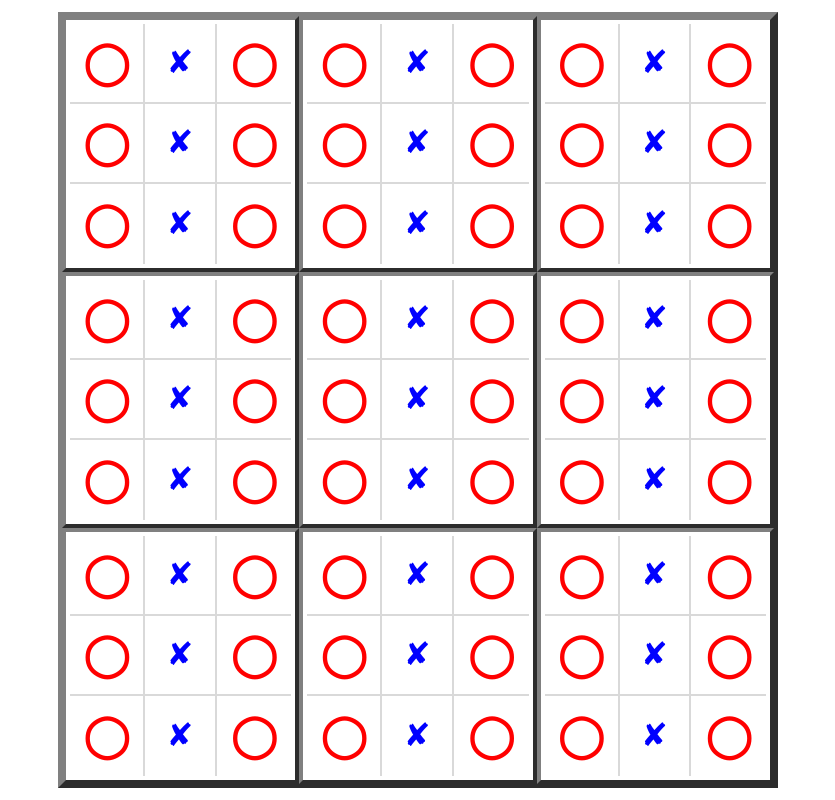
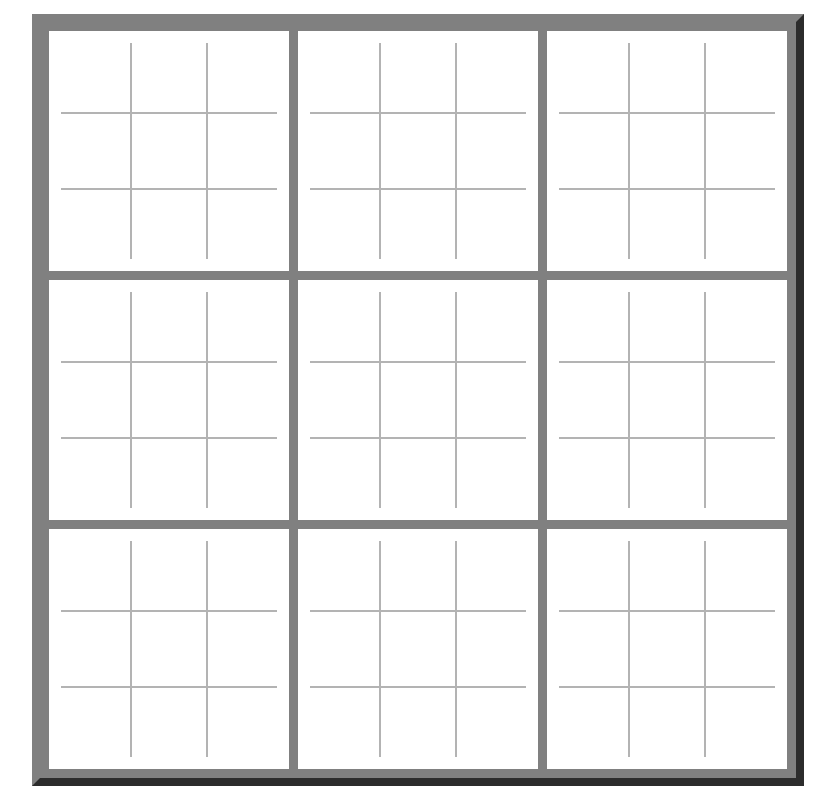
Before and after one commit to DMRobertson/metaox, a plain HTML site: page index.html in a window 1280 px wide. Shown: the whole page, without its empty margins (222-1057 px from the left). Drawn offline with Linux system fonts and the light colour scheme.

Commit message:
CSS cleanup (fixes problem with moving columns)

```diff
--- a/css/styles.scss
+++ b/css/styles.scss
@@ -1,57 +1,73 @@
-$cell_background_color: white;
+$cell_color: white;
+$grid_color: gray;
 
-html, body, main {
+$cell_size: 9.5vmin;
+$grid_padding: 1.5vmin;
+$grid_spacing: 1.2vmin;
+$meta_border: 1vmin;
+$line_width: 0.31vmin;
+
+/* From http://www.stefanwienert.de/blog/2012/05/18/easy-css-vendor-prefix-mixin-for-sass/ */
+@mixin vendor-prefix($name, $argument) {
+  -webkit-#{$name}: #{$argument};
+  -ms-#{$name}: #{$argument};
+  -moz-#{$name}: #{$argument};
+  -o-#{$name}: #{$argument};
+  #{$name}: #{$argument};
+}
+
+html, body {
 	height: 100%;
 	width: 100%;
+	padding: 0;
+	@include vendor-prefix(user-select, none)
 }
 
+/* https://css-tricks.com/centering-in-the-unknown/ */
+
 body {
-	display: table;
-	vertical-align: middle;
-	font-size: 4vmin;
+	text-align: center;
+	font-size: 0;
+}
+
+body:before {
+  content: '';
+  display: inline-block;
+  height: 100%;
+  vertical-align: middle;
 }
 
 main {
-	position: relative;
 	vertical-align: middle;
-	display: table-cell;
+	display: inline-block;
 }
 
-main * {
-	box-sizing: border-box;
-	border-collapse: separate;
-}
+/* styling the grid */
 
 .metagrid {
-	width: 90vmin;
-	background: $cell_background_color;
-	margin: auto;
-}
-
-.grid, .cell {
-	text-align: center;
-	vertical-align: middle;
+	background: gray;
+	font-size: 4vmin;
+	border-collapse: separate;
+	border-spacing: $grid_spacing;
+	border: $meta_border outset $grid_color;
 }
 
 .grid {
- 	padding: 0.5vmin;
-}
-
-.metagrid > tbody > tr > td, .metagrid {
-	border: 0.5vmin outset grey;
-	border-collapse: separate;
+	background: $cell_color;
 }
 
 .cell {
-	width: 10vmin;
-	overflow: hidden;
-	height: 10vmin;
-	border-width: 0.25vmin;
-	border-color: rgba(0, 0, 0, 0.15);
+	text-align: center;
+	vertical-align: middle;
+	width:  $cell_size;
+	height: $cell_size;
+	border: $line_width solid darken($cell_color, 30);
 }
 
-.cell.col1, .cell.col2 { border-right-style: solid;  }
-.cell.row1, .cell.row2 { border-bottom-style: solid; }
+.cell.col1 { border-left:   $grid_padding solid $cell_color; }
+.cell.col3 { border-right:  $grid_padding solid $cell_color; }
+.cell.row1 { border-top:    $grid_padding solid $cell_color; }
+.cell.row3 { border-bottom: $grid_padding solid $cell_color; }
 
-.cell.x:before {content:'\2718'; color: blue;}
-.cell.o:before {content: '\25EF'; color: red; font-size: 130%; font-weight: bold;}
+.cell.x {color: red; }
+.cell.o {color: blue; font-size: 130%; font-weight: bold;}
--- a/index.html
+++ b/index.html
@@ -5,7 +5,7 @@
 		<meta http-equiv="X-UA-Compatible" content="IE=edge" />
 		<meta name="viewport" content="width=device-width, initial-scale=1" />
 		<meta name="author" content="David Robertson" />
-
+		<script type="text/javascript" src="script.js"></script>
 		<title>Metaox</title>
 
 		<!-- Bootstrap core CSS -->
@@ -18,7 +18,6 @@
 		<script src="https://oss.maxcdn.com/respond/1.4.2/respond.min.js"></script>
 		<![endif]-->
 	</head>
-	<!--TODO: Javascript for showing/hiding abstracts?-->
 	<body>
 		<main>
 			<table class="metagrid">
@@ -26,84 +25,57 @@
 					<td>
 						<table class="grid row1 col1" id="grid11">
 							<tr>
-								<td class="cell row1 col1 o" id="cell1111">
-								</td>
-								<td class="cell row1 col2 x" id="cell1112">
-								</td>
-								<td class="cell row1 col3 o" id="cell1113">
-								</td>
+								<td class="cell row1 col1" id="cell1111"></td>
+								<td class="cell row1 col2" id="cell1112"></td>
+								<td class="cell row1 col3" id="cell1113"></td>
 							</tr>
 							<tr>
-								<td class="cell row2 col1 o" id="cell1121">
-								</td>
-								<td class="cell row2 col2 x" id="cell1122">
-								</td>
-								<td class="cell row2 col3 o" id="cell1123">
-								</td>
+								<td class="cell row2 col1" id="cell1121"></td>
+								<td class="cell row2 col2" id="cell1122"></td>
+								<td class="cell row2 col3" id="cell1123"></td>
 							</tr>
 							<tr>
-								<td class="cell row3 col1 o" id="cell1131">
-								</td>
-								<td class="cell row3 col2 x" id="cell1132">
-								</td>
-								<td class="cell row3 col3 o" id="cell1133">
-								</td>
+								<td class="cell row3 col1" id="cell1131"></td>
+								<td class="cell row3 col2" id="cell1132"></td>
+								<td class="cell row3 col3" id="cell1133"></td>
 							</tr>
 						</table>
 					</td>
 					<td>
 						<table class="grid row1 col2" id="grid12">
 							<tr>
-								<td class="cell row1 col1 o" id="cell1211">
-								</td>
-								<td class="cell row1 col2 x" id="cell1212">
-								</td>
-								<td class="cell row1 col3 o" id="cell1213">
-								</td>
+								<td class="cell row1 col1" id="cell1211"></td>
+								<td class="cell row1 col2" id="cell1212"></td>
+								<td class="cell row1 col3" id="cell1213"></td>
 							</tr>
 							<tr>
-								<td class="cell row2 col1 o" id="cell1221">
-								</td>
-								<td class="cell row2 col2 x" id="cell1222">
-								</td>
-								<td class="cell row2 col3 o" id="cell1223">
-								</td>
+								<td class="cell row2 col1" id="cell1221"></td>
+								<td class="cell row2 col2" id="cell1222"></td>
+								<td class="cell row2 col3" id="cell1223"></td>
 							</tr>
 							<tr>
-								<td class="cell row3 col1 o" id="cell1231">
-								</td>
-								<td class="cell row3 col2 x" id="cell1232">
-								</td>
-								<td class="cell row3 col3 o" id="cell1233">
-								</td>
+								<td class="cell row3 col1" id="cell1231"></td>
+								<td class="cell row3 col2" id="cell1232"></td>
+								<td class="cell row3 col3" id="cell1233"></td>
 							</tr>
 						</table>
 					</td>
 					<td>
 						<table class="grid row1 col3" id="grid13">
 							<tr>
-								<td class="cell row1 col1 o" id="cell1311">
-								</td>
-								<td class="cell row1 col2 x" id="cell1312">
-								</td>
-								<td class="cell row1 col3 o" id="cell1313">
-								</td>
+								<td class="cell row1 col1" id="cell1311"></td>
+								<td class="cell row1 col2" id="cell1312"></td>
+								<td class="cell row1 col3" id="cell1313"></td>
 							</tr>
 							<tr>
-								<td class="cell row2 col1 o" id="cell1321">
-								</td>
-								<td class="cell row2 col2 x" id="cell1322">
-								</td>
-								<td class="cell row2 col3 o" id="cell1323">
-								</td>
+								<td class="cell row2 col1" id="cell1321"></td>
+								<td class="cell row2 col2" id="cell1322"></td>
+								<td class="cell row2 col3" id="cell1323"></td>
 							</tr>
 							<tr>
-								<td class="cell row3 col1 o" id="cell1331">
-								</td>
-								<td class="cell row3 col2 x" id="cell1332">
-								</td>
-								<td class="cell row3 col3 o" id="cell1333">
-								</td>
+								<td class="cell row3 col1" id="cell1331"></td>
+								<td class="cell row3 col2" id="cell1332"></td>
+								<td class="cell row3 col3" id="cell1333"></td>
 							</tr>
 						</table>
 					</td>
@@ -112,84 +84,57 @@
 					<td>
 						<table class="grid row2 col1" id="grid21">
 							<tr>
-								<td class="cell row1 col1 o" id="cell2111">
-								</td>
-								<td class="cell row1 col2 x" id="cell2112">
-								</td>
-								<td class="cell row1 col3 o" id="cell2113">
-								</td>
+								<td class="cell row1 col1" id="cell2111"></td>
+								<td class="cell row1 col2" id="cell2112"></td>
+								<td class="cell row1 col3" id="cell2113"></td>
 							</tr>
 							<tr>
-								<td class="cell row2 col1 o" id="cell2121">
-								</td>
-								<td class="cell row2 col2 x" id="cell2122">
-								</td>
-								<td class="cell row2 col3 o" id="cell2123">
-								</td>
+								<td class="cell row2 col1" id="cell2121"></td>
+								<td class="cell row2 col2" id="cell2122"></td>
+								<td class="cell row2 col3" id="cell2123"></td>
 							</tr>
 							<tr>
-								<td class="cell row3 col1 o" id="cell2131">
-								</td>
-								<td class="cell row3 col2 x" id="cell2132">
-								</td>
-								<td class="cell row3 col3 o" id="cell2133">
-								</td>
+								<td class="cell row3 col1" id="cell2131"></td>
+								<td class="cell row3 col2" id="cell2132"></td>
+								<td class="cell row3 col3" id="cell2133"></td>
 							</tr>
 						</table>
 					</td>
 					<td>
 						<table class="grid row2 col2" id="grid22">
 							<tr>
-								<td class="cell row1 col1 o" id="cell2211">
-								</td>
-								<td class="cell row1 col2 x" id="cell2212">
-								</td>
-								<td class="cell row1 col3 o" id="cell2213">
-								</td>
+								<td class="cell row1 col1" id="cell2211"></td>
+								<td class="cell row1 col2" id="cell2212"></td>
+								<td class="cell row1 col3" id="cell2213"></td>
 							</tr>
 							<tr>
-								<td class="cell row2 col1 o" id="cell2221">
-								</td>
-								<td class="cell row2 col2 x" id="cell2222">
-								</td>
-								<td class="cell row2 col3 o" id="cell2223">
-								</td>
+								<td class="cell row2 col1" id="cell2221"></td>
+								<td class="cell row2 col2" id="cell2222"></td>
+								<td class="cell row2 col3" id="cell2223"></td>
 							</tr>
 							<tr>
-								<td class="cell row3 col1 o" id="cell2231">
-								</td>
-								<td class="cell row3 col2 x" id="cell2232">
-								</td>
-								<td class="cell row3 col3 o" id="cell2233">
-								</td>
+								<td class="cell row3 col1" id="cell2231"></td>
+								<td class="cell row3 col2" id="cell2232"></td>
+								<td class="cell row3 col3" id="cell2233"></td>
 							</tr>
 						</table>
 					</td>
 					<td>
 						<table class="grid row2 col3" id="grid23">
 							<tr>
-								<td class="cell row1 col1 o" id="cell2311">
-								</td>
-								<td class="cell row1 col2 x" id="cell2312">
-								</td>
-								<td class="cell row1 col3 o" id="cell2313">
-								</td>
+								<td class="cell row1 col1" id="cell2311"></td>
+								<td class="cell row1 col2" id="cell2312"></td>
+								<td class="cell row1 col3" id="cell2313"></td>
 							</tr>
 							<tr>
-								<td class="cell row2 col1 o" id="cell2321">
-								</td>
-								<td class="cell row2 col2 x" id="cell2322">
-								</td>
-								<td class="cell row2 col3 o" id="cell2323">
-								</td>
+								<td class="cell row2 col1" id="cell2321"></td>
+								<td class="cell row2 col2" id="cell2322"></td>
+								<td class="cell row2 col3" id="cell2323"></td>
 							</tr>
 							<tr>
-								<td class="cell row3 col1 o" id="cell2331">
-								</td>
-								<td class="cell row3 col2 x" id="cell2332">
-								</td>
-								<td class="cell row3 col3 o" id="cell2333">
-								</td>
+								<td class="cell row3 col1" id="cell2331"></td>
+								<td class="cell row3 col2" id="cell2332"></td>
+								<td class="cell row3 col3" id="cell2333"></td>
 							</tr>
 						</table>
 					</td>
@@ -198,84 +143,57 @@
 					<td>
 						<table class="grid row3 col1" id="grid31">
 							<tr>
-								<td class="cell row1 col1 o" id="cell3111">
-								</td>
-								<td class="cell row1 col2 x" id="cell3112">
-								</td>
-								<td class="cell row1 col3 o" id="cell3113">
-								</td>
+								<td class="cell row1 col1" id="cell3111"></td>
+								<td class="cell row1 col2" id="cell3112"></td>
+								<td class="cell row1 col3" id="cell3113"></td>
 							</tr>
 							<tr>
-								<td class="cell row2 col1 o" id="cell3121">
-								</td>
-								<td class="cell row2 col2 x" id="cell3122">
-								</td>
-								<td class="cell row2 col3 o" id="cell3123">
-								</td>
+								<td class="cell row2 col1" id="cell3121"></td>
+								<td class="cell row2 col2" id="cell3122"></td>
+								<td class="cell row2 col3" id="cell3123"></td>
 							</tr>
 							<tr>
-								<td class="cell row3 col1 o" id="cell3131">
-								</td>
-								<td class="cell row3 col2 x" id="cell3132">
-								</td>
-								<td class="cell row3 col3 o" id="cell3133">
-								</td>
+								<td class="cell row3 col1" id="cell3131"></td>
+								<td class="cell row3 col2" id="cell3132"></td>
+								<td class="cell row3 col3" id="cell3133"></td>
 							</tr>
 						</table>
 					</td>
 					<td>
 						<table class="grid row3 col2" id="grid32">
 							<tr>
-								<td class="cell row1 col1 o" id="cell3211">
-								</td>
-								<td class="cell row1 col2 x" id="cell3212">
-								</td>
-								<td class="cell row1 col3 o" id="cell3213">
-								</td>
+								<td class="cell row1 col1" id="cell3211"></td>
+								<td class="cell row1 col2" id="cell3212"></td>
+								<td class="cell row1 col3" id="cell3213"></td>
 							</tr>
 							<tr>
-								<td class="cell row2 col1 o" id="cell3221">
-								</td>
-								<td class="cell row2 col2 x" id="cell3222">
-								</td>
-								<td class="cell row2 col3 o" id="cell3223">
-								</td>
+								<td class="cell row2 col1" id="cell3221"></td>
+								<td class="cell row2 col2" id="cell3222"></td>
+								<td class="cell row2 col3" id="cell3223"></td>
 							</tr>
 							<tr>
-								<td class="cell row3 col1 o" id="cell3231">
-								</td>
-								<td class="cell row3 col2 x" id="cell3232">
-								</td>
-								<td class="cell row3 col3 o" id="cell3233">
-								</td>
+								<td class="cell row3 col1" id="cell3231"></td>
+								<td class="cell row3 col2" id="cell3232"></td>
+								<td class="cell row3 col3" id="cell3233"></td>
 							</tr>
 						</table>
 					</td>
 					<td>
 						<table class="grid row3 col3" id="grid33">
 							<tr>
-								<td class="cell row1 col1 o" id="cell3311">
-								</td>
-								<td class="cell row1 col2 x" id="cell3312">
-								</td>
-								<td class="cell row1 col3 o" id="cell3313">
-								</td>
+								<td class="cell row1 col1" id="cell3311"></td>
+								<td class="cell row1 col2" id="cell3312"></td>
+								<td class="cell row1 col3" id="cell3313"></td>
 							</tr>
 							<tr>
-								<td class="cell row2 col1 o" id="cell3321">
-								</td>
-								<td class="cell row2 col2 x" id="cell3322">
-								</td>
-								<td class="cell row2 col3 o" id="cell3323">
-								</td>
+								<td class="cell row2 col1" id="cell3321"></td>
+								<td class="cell row2 col2" id="cell3322"></td>
+								<td class="cell row2 col3" id="cell3323"></td>
 							</tr>
 							<tr>
-								<td class="cell row3 col1 o" id="cell3331">
-								</td>
-								<td class="cell row3 col2 x" id="cell3332">
-								</td>
-								<td class="cell row3 col3 o" id="cell3333">
-								</td>
+								<td class="cell row3 col1" id="cell3331"></td>
+								<td class="cell row3 col2" id="cell3332"></td>
+								<td class="cell row3 col3" id="cell3333"></td>
 							</tr>
 						</table>
 					</td>
@@ -283,6 +201,4 @@
 			</table>
 		</main>
 	</body>
-
-  <script async defer type="text/javascript" src="script.js" />
 </html>
--- a/script.js
+++ b/script.js
@@ -1,3 +1,40 @@
-document.body.addEventListener('touchmove', function(event) {
-  event.preventDefault();
-}, false);
+var main = function(){
+	var cells = document.querySelectorAll('.cell')
+	console.log(cells)
+	for (var i = 0; i < cells.length; i++){
+		cells[i].addEventListener("click", cell_handler, true)
+	}
+};
+
+var cell_handler = function(e){
+	var cls = e.srcElement.classList
+	if (cls.contains("x")){
+		set_state(e.srcElement, 'o')
+	} else if (cls.contains("o")){
+		set_state(e.srcElement, 'empty')
+	} else {
+		set_state(e.srcElement, 'x')
+	}
+}
+
+var set_state = function (cell, state){
+	switch (state){
+		case 'x':
+			cell.innerText = '\u2717'
+			cell.classList.add("x")
+			break;
+		case 'o':
+			cell.innerText = '\u25EF'
+			cell.classList.add("o")
+			break;
+		case 'empty':
+			cell.innerText = ''
+			cell.classList.remove("x")
+			cell.classList.remove("o")
+			break;
+		default:
+			throw new Error("Unrecognised state")
+	}
+}
+
+document.addEventListener("DOMContentLoaded", main, false);
```
Also changed, not shown: css/styles.css, 3 other files.
